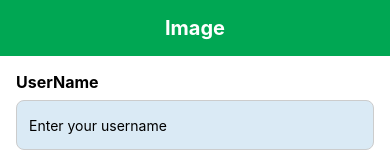
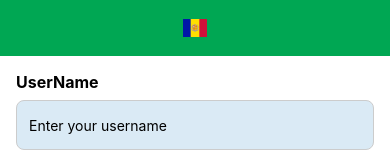
Before and after one commit to kakelay/FoodReview-React-Native, a React Native app: screen / in a window 390 px wide. Shown: the top 159 px of the page. Built offline with nearby package versions, Linux system fonts and the light colour scheme.

Commit message:
update svg uri  from network

```diff
--- /dev/null
+++ b/assets/assets.d.ts
@@ -0,0 +1,4 @@
+// declare module '*.svg' {
+//     const content: string;
+//     export default content;
+//   }
--- a/components/ConaiterImageCenter.tsx
+++ b/components/ConaiterImageCenter.tsx
@@ -1,28 +1,25 @@
 import React from 'react';
-import {View, Text, StyleSheet, SafeAreaView, StatusBar} from 'react-native';
-import SizedBox from './SizedBox';
+import { View, StyleSheet } from 'react-native';
+import { SvgUri } from 'react-native-svg';
 
-interface ContaieImageCenterProps {
-  image?: string;
+interface ContainerImageCenterProps {
   backgroundColor?: string;
 }
 
-const ContainerImageCenter: React.FC<ContaieImageCenterProps> = ({
-  image: Image,
-}) => {
+const ContainerImageCenter: React.FC<ContainerImageCenterProps> = () => {
+  const locationSvg = 'https://cdnjs.cloudflare.com/ajax/libs/flag-icon-css/3.3.0/flags/1x1/ad.svg';
+
+
   return (
     <View style={styles.appBarContainer}>
       <View style={styles.appBarActions}>
-        {Image && <Text style={styles.appBarTitle}>{Image}</Text>}
+        <SvgUri uri={locationSvg} width={24} height={24} />
       </View>
     </View>
   );
 };
 
 const styles = StyleSheet.create({
-  safeAreaView: {
-    flex: 0,
-  },
   appBarContainer: {
     height: 56,
     justifyContent: 'center',
@@ -31,12 +28,6 @@ const styles = StyleSheet.create({
     paddingHorizontal: 16,
     backgroundColor: '#00A753',
   },
-  appBarTitle: {
-    fontSize: 20,
-    fontWeight: 'bold',
-    color: '#ffffff',
-
-  },
   appBarActions: {
     flexDirection: 'row',
     alignItems: 'center',
--- a/package.json
+++ b/package.json
@@ -13,6 +13,7 @@
     "react": "18.2.0",
     "react-native": "0.74.0",
     "react-native-paper": "^5.12.3",
+    "react-native-svg": "^15.3.0",
     "react-native-vector-icons": "^10.1.0"
   },
   "devDependencies": {
```
Also changed, not shown: 2 other files (tests, documents, lock files or other folders).
